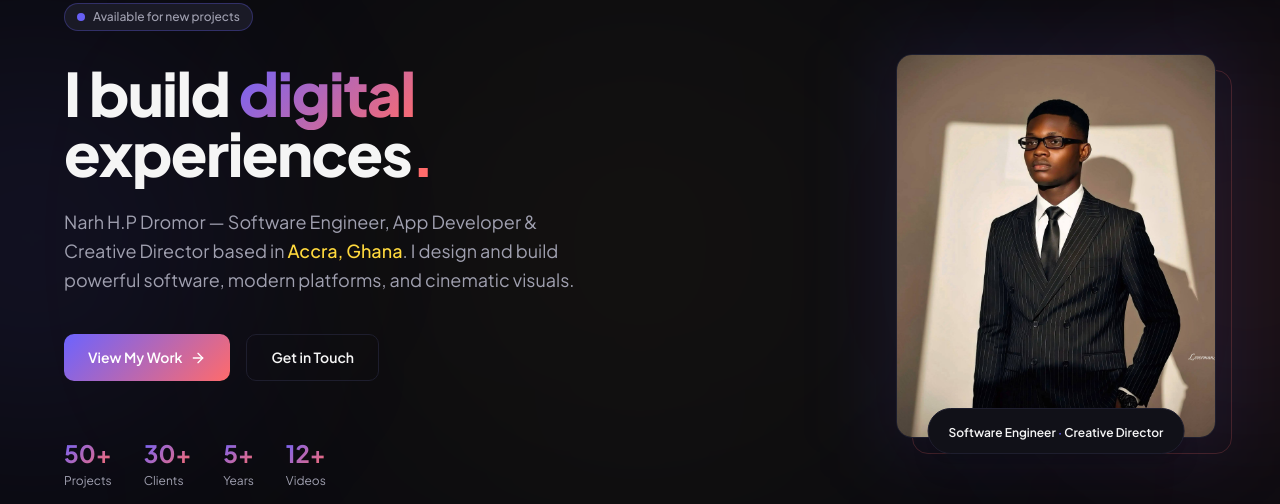
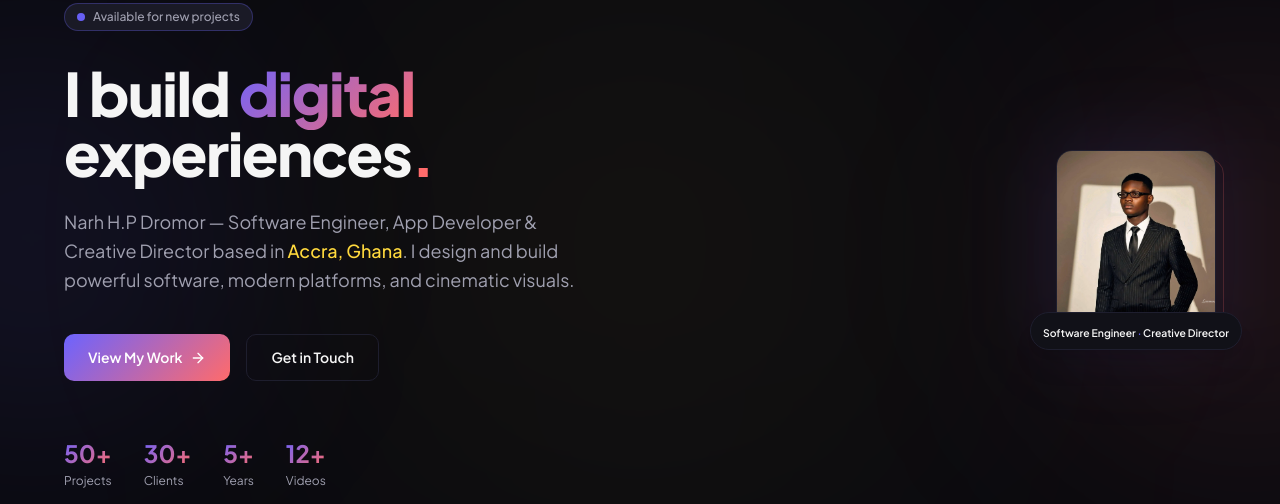
Before and after one commit to dromorongit/dhrone-portfolio, a Next.js app in the folder dhrone-portfolio-v2/: page / in a window 1280 px wide. Shown: the part 154-658 px from the top of the page. Built offline with nearby package versions, Linux system fonts and the light colour scheme; no server answers.

Commit message:
Update page.tsx

```diff
--- a/dhrone-portfolio-v2/app/page.tsx
+++ b/dhrone-portfolio-v2/app/page.tsx
@@ -55,16 +55,16 @@ export default function HomePage() {
             </div>
 
             <div className="flex justify-end relative mt-12 lg:mt-0">
-              <div className="relative w-80 h-96 max-w-full">
-                <div className="absolute -inset-4 rounded-3xl bg-violet/10 blur-2xl" />
-                <div className="absolute inset-0 rounded-2xl border border-coral/20 translate-x-4 translate-y-4" />
+              <div className="relative w-40 h-48 max-w-full">
+                <div className="absolute -inset-2 rounded-3xl bg-violet/10 blur-2xl" />
+                <div className="absolute inset-0 rounded-2xl border border-coral/20 translate-x-2 translate-y-2" />
                 <div className="relative w-full h-full rounded-2xl overflow-hidden border border-[var(--border)]">
-                  <Image src="/images/dhrone.jpg" alt="Narh H.P Dromor" fill className="object-cover" priority sizes="(max-width: 768px) 288px, 320px" />
+                  <Image src="/images/dhrone.jpg" alt="Narh H.P Dromor" fill className="object-cover" priority sizes="(max-width: 768px) 160px, 160px" />
                   <div className="absolute inset-0 bg-gradient-to-t from-[var(--bg)]/50 via-transparent to-transparent" />
                 </div>
-                <div className="absolute -bottom-4 left-1/2 -translate-x-1/2 rounded-full px-5 py-2.5 shadow-xl whitespace-nowrap"
+                <div className="absolute -bottom-2 left-1/2 -translate-x-1/2 rounded-full px-3 py-1.5 shadow-xl whitespace-nowrap"
                   style={{ backgroundColor: 'var(--surface)', border: '1px solid var(--border)' }}>
-                  <span className="text-xs font-semibold" style={{ color: 'var(--text-primary)' }}>
+                  <span className="text-xs font-semibold" style={{ color: 'var(--text-primary)', fontSize: '0.65rem' }}>
                     Software Engineer <span className="text-violet">·</span> Creative Director
                   </span>
                 </div>
```
